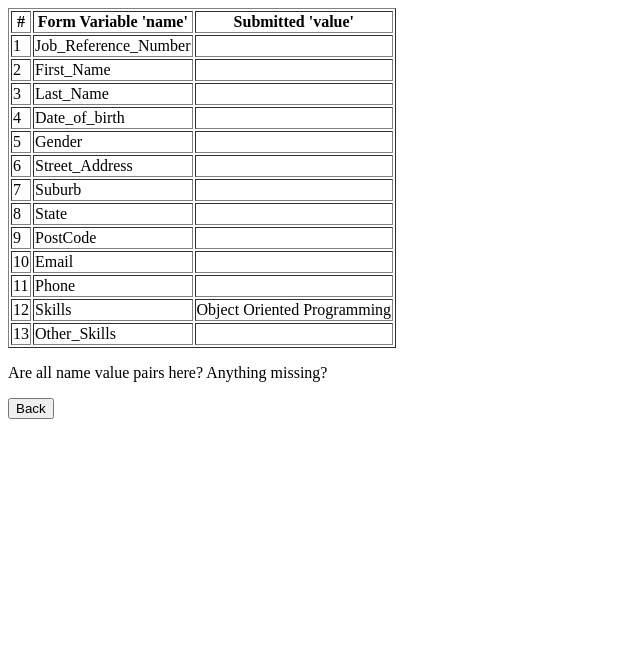
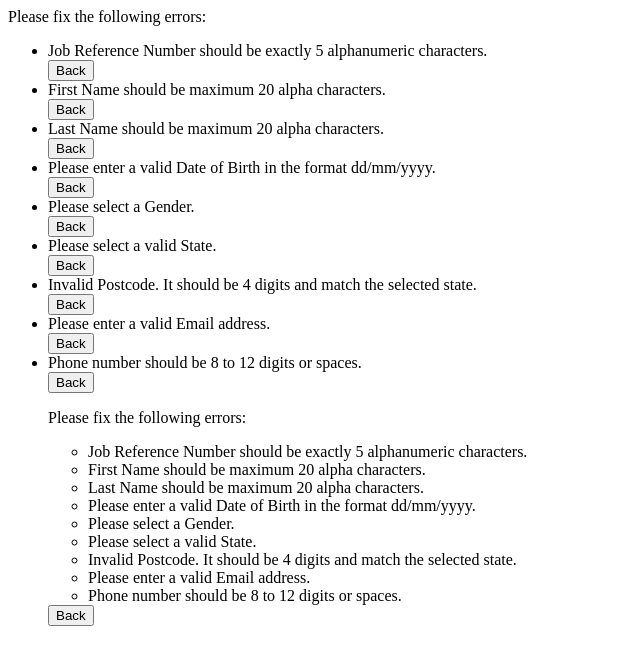
Before and after one commit to quangvinhlee/Group-Assignment2, a PHP site: page /processEOI.php in a window 1280 px wide. Shown: the top 665 px of the page, without its empty margins (0-640 px from the left). Run offline with PHP 8.4, Linux system fonts and the light colour scheme; data that the repository does not hold is empty; some libraries are stand-ins or nearby versions.

Commit message:
first commit

```diff
--- a/assign2/manage.html
+++ b/assign2/manage.html
@@ -23,7 +23,7 @@
 
     $page = "managerPage";
     include_once("menu.inc");
-#?>
+?>
 
 
     <fieldset class="manager_request">
--- a/assign2/processEOI.php
+++ b/assign2/processEOI.php
@@ -1,129 +1,176 @@
-<body>
-
 <?php
 require_once("settings.php");
-$conn = @mysqli_connect($host, $user, $pwd, $sql_db );
+$conn = @mysqli_connect($host, $user, $pwd, $sql_db);
 if (!$conn) {
     echo "<p>Database connection failure.</p>";
 } else {
-    $sql_table="EOITable";
-    $Job_Reference_Number= trim($_POST["job_ref_num"]);
+    $sql_table = "EOITable";
+    $Job_Reference_Number = trim($_POST["job_ref_num"]);
     $First_Name = trim($_POST["first_name"]);
-    $Last_Name= trim($_POST["last_name"]);
-    $Date_of_birth= trim($_POST["dob"]);
-    $Gender= trim($_POST["gender"]);
-    $Street_Address= trim($_POST["street_address"]);
-    $Suburb= trim($_POST["suburb_town"]);
-    $State= trim($_POST["state"]);
-    $PostCode= trim($_POST["postcode"]);
-    $Email= trim($_POST["email"]);
-    $Phone= trim($_POST["phone"]);
-    $Other_Skills= trim($_POST["comments"]);
+    $Last_Name = trim($_POST["last_name"]);
+    $Date_of_birth = trim($_POST["dob"]);
+    $Gender = trim($_POST["gender"]);
+    $Street_Address = trim($_POST["street_address"]);
+    $Suburb = trim($_POST["suburb_town"]);
+    $State = trim($_POST["state"]);
+    $PostCode = trim($_POST["postcode"]);
+    $Email = trim($_POST["email"]);
+    $Phone = trim($_POST["phone"]);
     $Skills = "";
 
-    if(isset($_POST['skill1'])){
+    if (isset($_POST['skill1'])) {
         $Skills = "Project Management";
-    }
-    else if(isset($_POST['skill2'])){
+        echo "Selected skill: $Skills";
+    } else if (isset($_POST['skill2'])) {
         $Skills = "Front-end Development";
-    }
-    else if(isset($_POST['skill3'])){
+        echo "Selected skill: $Skills";
+    } else if (isset($_POST['skill3'])) {
         $Skills = "Back-end Development";
-    }
-     else {
+        echo "Selected skill: $Skills";
+    } else if (isset($_POST['skill4'])) {
         $Skills = "Object Oriented Programming";
+        echo "Selected skill: $Skills";
     }
 
+    $Other_Skills = trim($_POST['other_skills']);
 
-    $query = "insert into $sql_table(Job_Reference_Number, First_Name, Last_Name, Date_of_birth, Gender, Street_Address, Suburb, State, PostCode, Email, Phone, Skills, Other_Skills) values ('$Job_Reference_Number','$First_Name','$Last_Name','$Date_of_birth','$Gender','$Street_Address','$Suburb','$State','$PostCode','$Email','$Phone','$Skills','$Other_Skills')";
-    // execute the query
-        $result = mysqli_query($conn, $query);
-        if (!$result) {
-            echo "<p class = \"wrong\" >Something is wrong with ", $query, "</p>";
-            // would not show in production script
-        }else{
-            // diplay an operation successful message
+    // Validate input
+    $errors = [];
 
-            echo "<table border=\"1\">\n";
-    		echo "<tr>\n "
-            ."<th scope=\"col\">#</th>\n"
-            ."<th scope=\"col\">Form Variable 'name'</th>\n"
-            ."<th scope=\"col\">Submitted 'value'</th>\n"
-            ."</tr>\n";
-            echo "<tr>\n "
-            ."<td scope=\"col\">1</td>\n"
-            ."<td scope=\"col\">Job_Reference_Number</td>\n"
-            ."<td>", $Job_Reference_Number, "</td>\n"
-            ."</tr>\n";
-            echo "<tr>\n "
-            ."<td scope=\"col\">2</td>\n"
-            ."<td scope=\"col\">First_Name</td>\n"
-            ."<td>", $First_Name, "</td>\n"
-            ."</tr>\n";
-            echo "<tr>\n "
-            ."<td scope=\"col\">3</td>\n"
-            ."<td scope=\"col\">Last_Name</td>\n"
-            ."<td>",  $Last_Name, "</td>\n"
-            ."</tr>\n";
-            echo "<tr>\n "
-            ."<td scope=\"col\">4</td>\n"
-            ."<td scope=\"col\">Date_of_birth</td>\n"
-            ."<td>", $Date_of_birth, "</td>\n"
-            ."</tr>\n";
-            echo"<tr>\n "
-            ."<td scope=\"col\">5</td>\n"
-            ."<td scope=\"col\">Gender</td>\n"
-            ."<td>", $Gender, "</td>\n"
-            ."</tr>\n";
-            echo"<tr>\n "
-            ."<td scope=\"col\">6</td>\n"
-            ."<td scope=\"col\">Street_Address</td>\n"
-            ."<td>", $Street_Address, "</td>\n"
-            ."</tr>\n";
-            echo "<tr>\n "
-            ."<td scope=\"col\">7</td>\n"
-            ."<td scope=\"col\">Suburb</td>\n"
-            ."<td>", $Suburb, "</td>\n"
-            ."</tr>\n";
-            echo "<tr>\n "
-            ."<td scope=\"col\">8</td>\n"
-            ."<td scope=\"col\">State</td>\n"
-            ."<td>", $State, "</td>\n"
-            ."</tr>\n";
-            echo "<tr>\n "
-            ."<td scope=\"col\">9</td>\n"
-            ."<td scope=\"col\">PostCode</td>\n"
-            ."<td>", $PostCode, "</td>\n"
-            ."</tr>\n";
-            echo "<tr>\n "
-            ."<td scope=\"col\">10</td>\n"
-            ."<td scope=\"col\">Email</td>\n"
-            ."<td>", $Email, "</td>\n"
-            ."</tr>\n";
-            echo "<tr>\n "
-            ."<td scope=\"col\">11</td>\n"
-            ."<td scope=\"col\">Phone</td>\n"
-            ."<td>", $Phone, "</td>\n"
-            ."</tr>\n";
-            echo "<tr>\n "
-            ."<td scope=\"col\">12</td>\n"
-            ."<td scope=\"col\">Skills</td>\n"
-            ."<td>", $Skills, "</td>\n"
-            ."</tr>\n";
-            echo "<tr>\n "
-            ."<td scope=\"col\">13</td>\n"
-            ."<td scope=\"col\">Other_Skills</td>\n"
-            ."<td>", $Other_Skills, "</td>\n"
-            ."</tr>\n";
+    // Validate Job Reference Number
+    if (!preg_match("/^[A-Za-z0-9]{5}$/", $Job_Reference_Number)) {
+        $errors[] = "Job Reference Number should be exactly 5 alphanumeric characters.";
+    }
+ if (isset($_POST['skill5']) && empty($Other_Skills)) {
+        $errors[] = "Please provide a description for Other Skills.";
+    }
 
-         echo "</table>\n";
-	echo"<p>Are all name value pairs here? Anything missing?</p>";
-	echo '<a href="apply.php"><button>Back</button></a>';
-            } // if successfull query operation
+    // Validate First Name
+    if (!preg_match("/^[A-Za-z]{1,20}$/", $First_Name)) {
+        $errors[] = "First Name should be maximum 20 alpha characters.";
+    }
 
+    // Validate Last Name
+    if (!preg_match("/^[A-Za-z]{1,20}$/", $Last_Name)) {
+        $errors[] = "Last Name should be maximum 20 alpha characters.";
+    }
 
-        // close the connection
+    // Validate Date of Birth
+   // Validate Date of Birth
+$dob_parts = explode('/', $Date_of_birth);
+if (count($dob_parts) !== 3 || !checkdate($dob_parts[1], $dob_parts[0], $dob_parts[2])) {
+    $errors[] = "Please enter a valid Date of Birth in the format dd/mm/yyyy.";
+} else {
+    $dob_timestamp = strtotime($dob_parts[2] . '-' . $dob_parts[1] . '-' . $dob_parts[0]);
+    $age = date_diff(date_create(), date_create('@' . $dob_timestamp))->y;
+    if ($age < 15 || $age > 80) {
+        $errors[] = "Age should be between 15 and 80 years old.";
+    }
+}
+
+    // Validate Gender
+    if (empty($Gender)) {
+        $errors[] = "Please select a Gender.";
+    }
+
+    // Validate Street Address
+    if (strlen($Street_Address) > 40) {
+        $errors[] = "Street Address should be maximum 40 characters.";
+    }
+
+    // Validate Suburb/Town
+    if (strlen($Suburb) > 40) {
+        $errors[] = "Suburb/Town should be maximum 40 characters.";
+    }
+
+    // Validate State
+    $valid_states = ['VIC', 'NSW', 'QLD', 'NT', 'WA', 'SA', 'TAS', 'ACT'];
+    if (!in_array($State, $valid_states)) {
+        $errors[] = "Please select a valid State.";
+    }
+
+   if (
+    !preg_match('/^\d{4}$/', $PostCode) ||
+    ($State === 'VIC' && substr($PostCode, 0, 1) !== '3') ||
+    ($State === 'NSW' && substr($PostCode, 0, 1) !== '2') ||
+    ($State === 'QLD' && substr($PostCode, 0, 1) !== '4') ||
+    ($State === 'NT' && substr($PostCode, 0, 1) !== '0') ||
+    ($State === 'WA' && substr($PostCode, 0, 1) !== '6') ||
+    ($State === 'SA' && substr($PostCode, 0, 1) !== '5') ||
+    ($State === 'TAS' && substr($PostCode, 0, 1) !== '7') ||
+    ($State === 'ACT' && substr($PostCode, 0, 1) !== '0')
+) {
+    $errors[] = "Invalid Postcode. It should be 4 digits and match the selected state.";
+}
+
+    // Validate Email
+    if (!filter_var($Email, FILTER_VALIDATE_EMAIL)) {
+        $errors[] = "Please enter a valid Email address.";
+    }
+
+    // Validate Phone number
+    if (!preg_match("/^[0-9\s]{8,12}$/", $Phone)) {
+        $errors[] = "Phone number should be 8 to 12 digits or spaces.";
+    }
+// Validate Other Skills if checkbox is selecte
+       if (!empty($errors)) {
+        // Display validation errors
+        echo "<p class=\"error\">Please fix the following errors:</p>";
+        echo "<ul>";
+        foreach ($errors as $error) {
+            echo "<li>$error</li>";
+  echo '<a href="apply.php"><button>Back</button></a>';
+        }
+    }
+
+        if (!empty($errors)) {
+            // Display validation errors
+            echo "<p class=\"error\">Please fix the following errors:</p>";
+            echo "<ul>";
+            foreach ($errors as $error) {
+                echo "<li>$error</li>";
+            }
+            echo "</ul>";
+            echo '<a href="apply.php"><button>Back</button></a>';
+        } else {
+            // Convert the date of birth to yyyy-mm-dd format for database insertion
+            $dob_parts = explode('/', $Date_of_birth);
+            $dob = $dob_parts[2] . '-' . $dob_parts[1] . '-' . $dob_parts[0];
+
+            // Insert the data into the database
+            $query = "INSERT INTO $sql_table(Job_Reference_Number, First_Name, Last_Name, Date_of_birth, Gender, Street_Address, Suburb, State, PostCode, Email, Phone, Skills, Other_Skills) VALUES ('$Job_Reference_Number', '$First_Name', '$Last_Name', '$dob', '$Gender', '$Street_Address', '$Suburb', '$State', '$PostCode', '$Email', '$Phone', '$Skills', '$Other_Skills')";
+
+            // Execute the query
+            $result = mysqli_query($conn, $query);
+
+            if (!$result) {
+                echo "<p class=\"error\">Something is wrong with the query: $query</p>";
+            } else {
+                // Display success message and the submitted data
+                echo "<p class=\"success\">Data submitted successfully:</p>";
+                echo "<table border=\"1\">\n";
+                echo "<tr>\n<th scope=\"col\">#</th>\n<th scope=\"col\">Form Variable 'name'</th>\n<th scope=\"col\">Submitted 'value'</th>\n</tr>\n";
+                echo "<tr>\n<td>1</td>\n<td>Job_Reference_Number</td>\n<td>$Job_Reference_Number</td>\n</tr>\n";
+                echo "<tr>\n<td>2</td>\n<td>First_Name</td>\n<td>$First_Name</td>\n</tr>\n";
+                echo "<tr>\n<td>3</td>\n<td>Last_Name</td>\n<td>$Last_Name</td>\n</tr>\n";
+                echo "<tr>\n<td>4</td>\n<td>Date_of_birth</td>\n<td>$Date_of_birth</td>\n</tr>\n";
+                echo "<tr>\n<td>5</td>\n<td>Gender</td>\n<td>$Gender</td>\n</tr>\n";
+                echo "<tr>\n<td>6</td>\n<td>Street_Address</td>\n<td>$Street_Address</td>\n</tr>\n";
+                echo "<tr>\n<td>7</td>\n<td>Suburb</td>\n<td>$Suburb</td>\n</tr>\n";
+                echo "<tr>\n<td>8</td>\n<td>State</td>\n<td>$State</td>\n</tr>\n";
+                echo "<tr>\n<td>9</td>\n<td>PostCode</td>\n<td>$PostCode</td>\n</tr>\n";
+                echo "<tr>\n<td>10</td>\n<td>Email</td>\n<td>$Email</td>\n</tr>\n";
+                echo "<tr>\n<td>11</td>\n<td>Phone</td>\n<td>$Phone</td>\n</tr>\n";
+                echo "<tr>\n<td>12</td>\n<td>Skills</td>\n<td>$Skills</td>\n</tr>\n";
+                echo "<tr>\n<td>13</td>\n<td>Other_Skills</td>\n<td>$Other_Skills</td>\n</tr>\n";
+                echo "</table>\n";
+                echo "<p>Are all name value pairs here? Anything missing?</p>";
+                echo '<a href="apply.php"><button>Back</button></a>';
+            }
+        }
+
+        // Close the connection
         mysqli_close($conn);
+
 }
 ?>
-</body>
```
Also changed, not shown: assign2/apply.php (+9 -8 lines), assign2/manage.php (+10 -2 lines), assign2/manager.html (added, +113 -0 lines), images/manage_avatar2.png (added).
